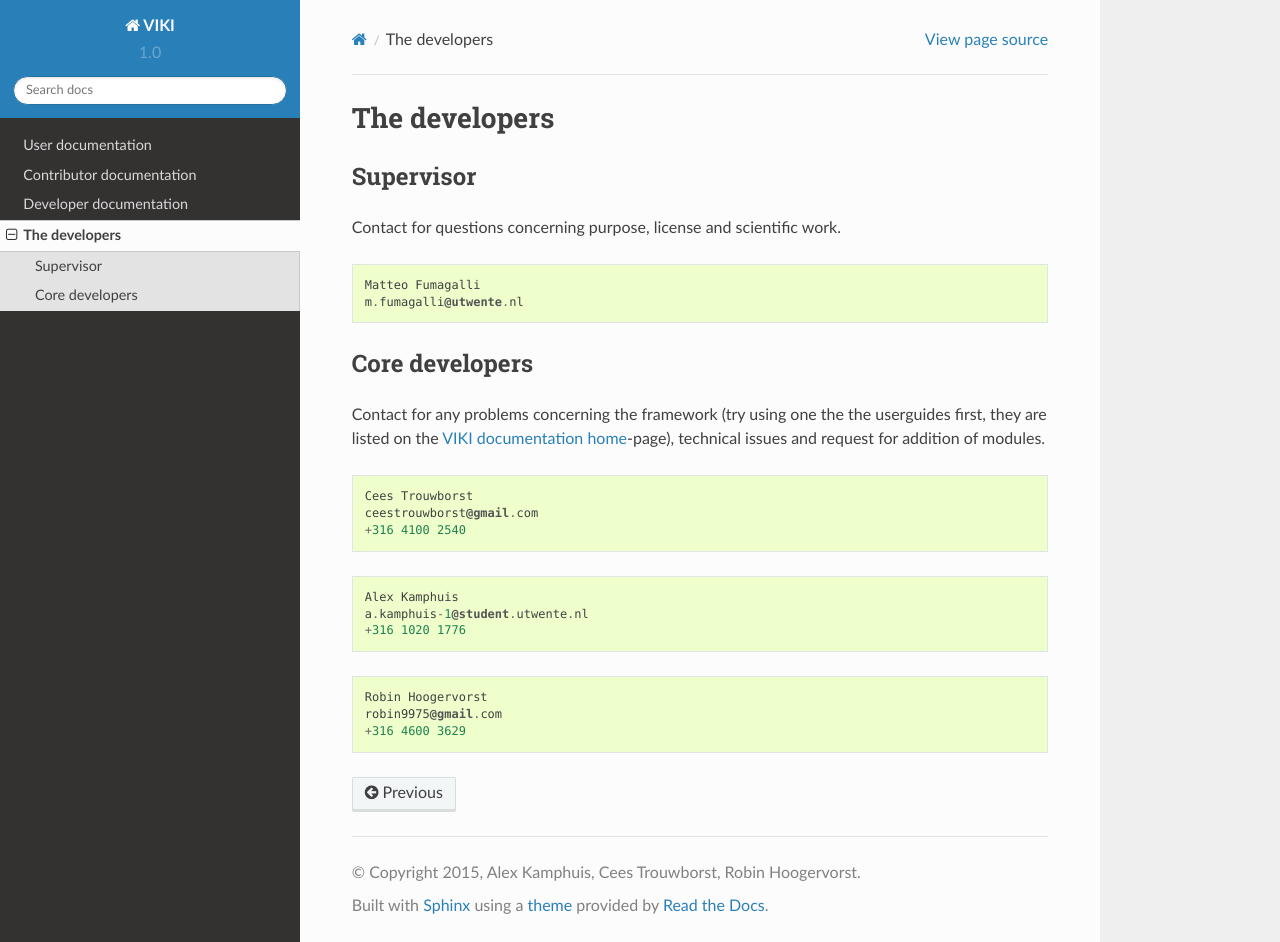
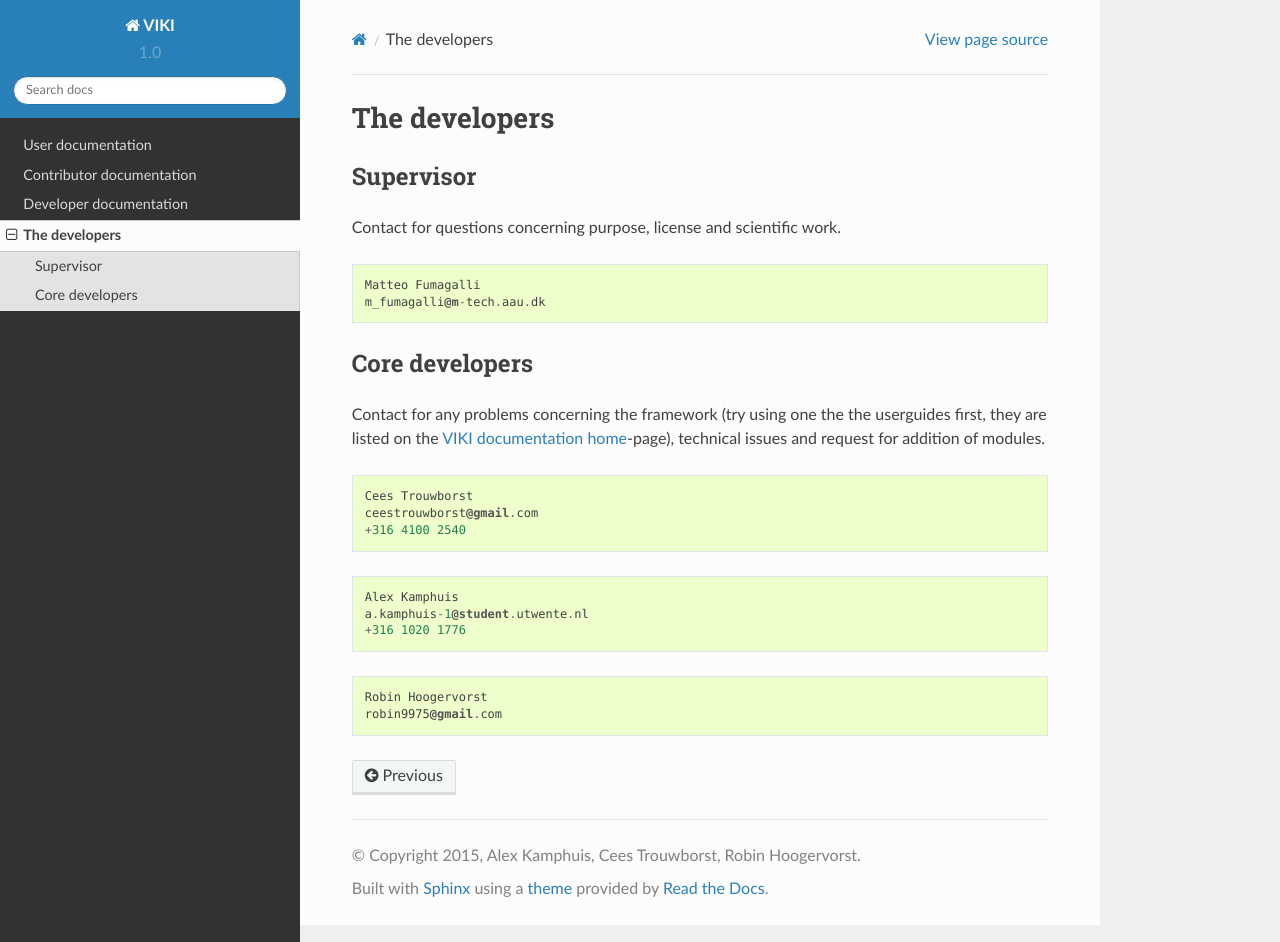
Before and after one commit to UT-RAM/viki, a Sphinx documentation site: the page built from docs/developers.rst, in a window 1280 px wide and 942 px high. Built offline with Sphinx 7.4.7 and the Read the Docs theme 2.0.0, drawn with Linux system fonts in a browser that asks for light colours.

Commit message:
Changed developers information

```diff
--- a/docs/developers.rst
+++ b/docs/developers.rst
@@ -10,7 +10,7 @@ Contact for questions concerning purpose, license and scientific work.
 ::
 
     Matteo Fumagalli
-    m.fumagalli@utwente.nl
+    m_fumagalli@m-tech.aau.dk
 
 
 Core developers
@@ -34,4 +34,3 @@ Contact for any problems concerning the framework (try using one the the usergui
 
     Robin Hoogervorst
     robin9975@gmail.com
-    +316 4600 3629
```
